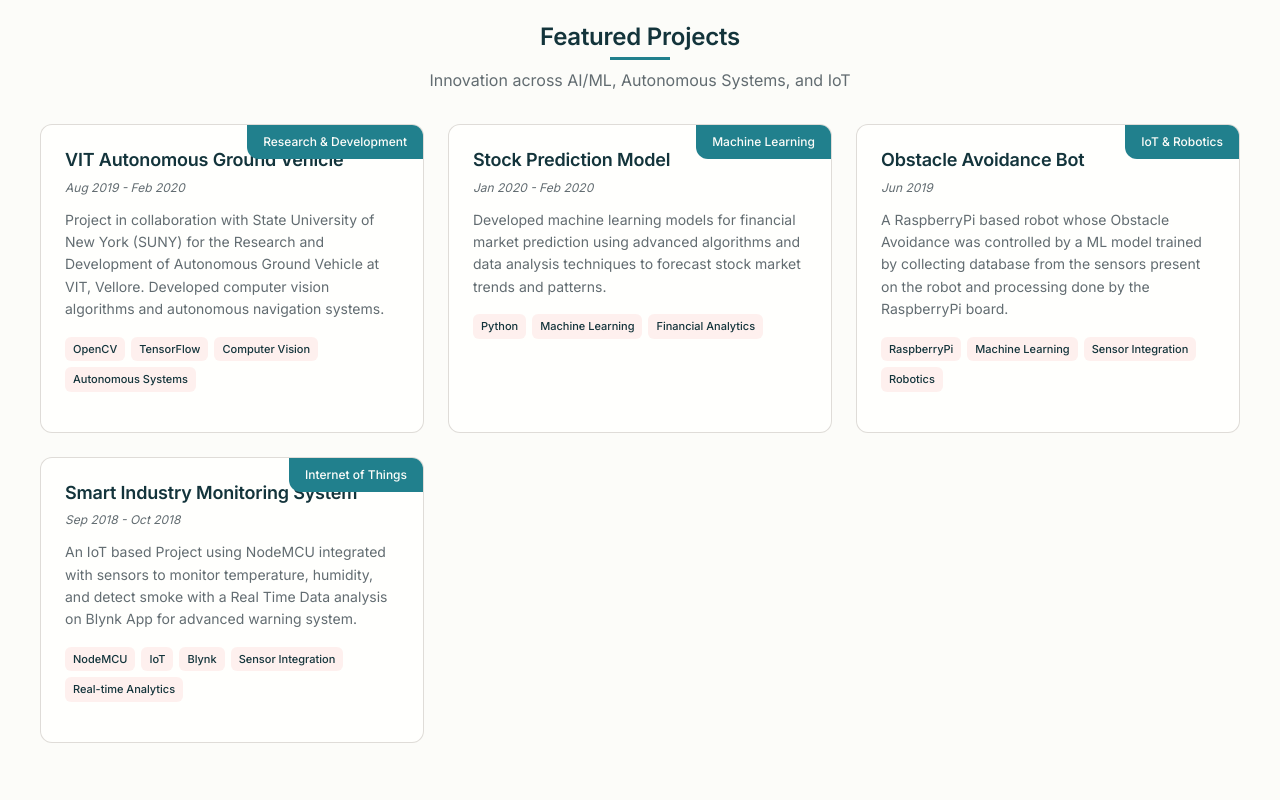
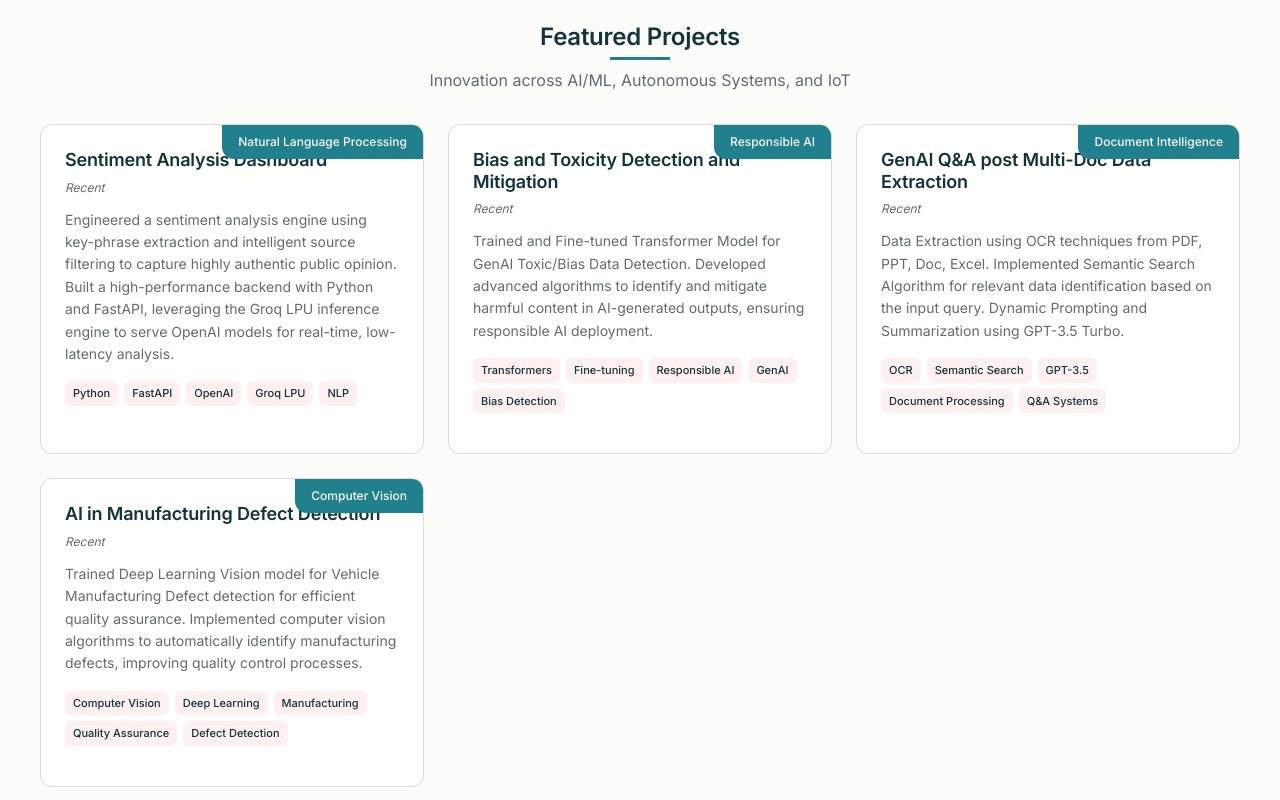
Before and after one commit to Adigo10/Adigo10.github.io, a plain HTML site: page index.html in a window 1280 px wide. Shown: the part 5120-5920 px from the top of the page. Drawn offline with Linux system fonts and the light colour scheme; a web font is replaced by a local one.

Commit message:
fix bugs

```diff
--- a/index.html
+++ b/index.html
@@ -9,69 +9,6 @@
     <link rel="preconnect" href="https://fonts.gstatic.com" crossorigin>
     <link href="https://fonts.googleapis.com/css2?family=Inter:wght@300;400;500;600;700&display=swap" rel="stylesheet">
     <link rel="stylesheet" href="style.css">
-    <link rel="stylesheet" href="https://cdnjs.cloudflare.com/ajax/libs/font-awesome/6.4.0/css/all.min.css">
-    <style>
-        /* Enhanced Social Links Styling */
-        .social-links {
-            display: flex;
-            gap: 1rem;
-            margin: 1.5rem 0;
-            flex-wrap: wrap;
-        }
-
-        .social-link {
-            display: flex;
-            align-items: center;
-            gap: 0.5rem;
-            padding: 0.75rem 1.25rem;
-            color: white;
-            text-decoration: none;
-            border-radius: 8px;
-            transition: all 0.3s ease;
-            font-weight: 500;
-            font-size: 0.95rem;
-        }
-
-        .social-link:hover {
-            transform: translateY(-2px);
-            box-shadow: 0 8px 25px rgba(0, 0, 0, 0.15);
-            text-decoration: none;
-        }
-
-        .social-link i {
-            font-size: 1.2rem;
-        }
-
-        /* LinkedIn styling */
-        .social-link.linkedin {
-            background: linear-gradient(135deg, #0077b5 0%, #0066a0 100%);
-        }
-
-        .social-link.linkedin:hover {
-            background: linear-gradient(135deg, #005885 0%, #004d70 100%);
-        }
-
-        /* GitHub styling */
-        .social-link.github {
-            background: linear-gradient(135deg, #333 0%, #24292e 100%);
-        }
-
-        .social-link.github:hover {
-            background: linear-gradient(135deg, #1a1a1a 0%, #0d1117 100%);
-        }
-
-        /* Responsive design for mobile */
-        @media (max-width: 768px) {
-            .social-links {
-                justify-content: center;
-            }
-
-            .social-link {
-                padding: 0.6rem 1rem;
-                font-size: 0.9rem;
-            }
-        }
-    </style>
 </head>
 <body>
     <!-- Navigation -->
@@ -411,72 +348,76 @@
             <div class="projects-grid">
                 <div class="project-card">
                     <div class="project-content">
-                        <h3 class="project-title">VIT Autonomous Ground Vehicle</h3>
-                        <div class="project-period">Aug 2019 - Feb 2020</div>
+                        <h3 class="project-title">Sentiment Analysis Dashboard</h3>
+                        <div class="project-period">Recent</div>
                         <p class="project-description">
-                            Project in collaboration with State University of New York (SUNY) for the Research and Development
-                            of Autonomous Ground Vehicle at VIT, Vellore. Developed computer vision algorithms and autonomous
-                            navigation systems.
+                            Engineered a sentiment analysis engine using key-phrase extraction and intelligent source filtering to capture highly
+                            authentic public opinion. Built a high-performance backend with Python and FastAPI, leveraging the Groq LPU inference
+                            engine to serve OpenAI models for real-time, low-latency analysis.
                         </p>
                         <div class="project-tags">
-                            <span class="project-tag">OpenCV</span>
-                            <span class="project-tag">TensorFlow</span>
-                            <span class="project-tag">Computer Vision</span>
-                            <span class="project-tag">Autonomous Systems</span>
+                            <span class="project-tag">Python</span>
+                            <span class="project-tag">FastAPI</span>
+                            <span class="project-tag">OpenAI</span>
+                            <span class="project-tag">Groq LPU</span>
+                            <span class="project-tag">NLP</span>
                         </div>
                     </div>
-                    <div class="project-category">Research & Development</div>
+                    <div class="project-category">Natural Language Processing</div>
                 </div>
                 <div class="project-card">
                     <div class="project-content">
-                        <h3 class="project-title">Stock Prediction Model</h3>
-                        <div class="project-period">Jan 2020 - Feb 2020</div>
+                        <h3 class="project-title">Bias and Toxicity Detection and Mitigation</h3>
+                        <div class="project-period">Recent</div>
                         <p class="project-description">
-                            Developed machine learning models for financial market prediction using advanced algorithms and
-                            data analysis techniques to forecast stock market trends and patterns.
+                            Trained and Fine-tuned Transformer Model for GenAI Toxic/Bias Data Detection. Developed advanced algorithms
+                            to identify and mitigate harmful content in AI-generated outputs, ensuring responsible AI deployment.
                         </p>
                         <div class="project-tags">
-                            <span class="project-tag">Python</span>
-                            <span class="project-tag">Machine Learning</span>
-                            <span class="project-tag">Financial Analytics</span>
+                            <span class="project-tag">Transformers</span>
+                            <span class="project-tag">Fine-tuning</span>
+                            <span class="project-tag">Responsible AI</span>
+                            <span class="project-tag">GenAI</span>
+                            <span class="project-tag">Bias Detection</span>
                         </div>
                     </div>
-                    <div class="project-category">Machine Learning</div>
+                    <div class="project-category">Responsible AI</div>
                 </div>
                 <div class="project-card">
                     <div class="project-content">
-                        <h3 class="project-title">Obstacle Avoidance Bot</h3>
-                        <div class="project-period">Jun 2019</div>
+                        <h3 class="project-title">GenAI Q&A post Multi-Doc Data Extraction</h3>
+                        <div class="project-period">Recent</div>
                         <p class="project-description">
-                            A RaspberryPi based robot whose Obstacle Avoidance was controlled by a ML model trained by collecting
-                            database from the sensors present on the robot and processing done by the RaspberryPi board.
+                            Data Extraction using OCR techniques from PDF, PPT, Doc, Excel. Implemented Semantic Search Algorithm for relevant data
+                            identification based on the input query. Dynamic Prompting and Summarization using GPT-3.5 Turbo.
                         </p>
                         <div class="project-tags">
-                            <span class="project-tag">RaspberryPi</span>
-                            <span class="project-tag">Machine Learning</span>
-                            <span class="project-tag">Sensor Integration</span>
-                            <span class="project-tag">Robotics</span>
+                            <span class="project-tag">OCR</span>
+                            <span class="project-tag">Semantic Search</span>
+                            <span class="project-tag">GPT-3.5</span>
+                            <span class="project-tag">Document Processing</span>
+                            <span class="project-tag">Q&A Systems</span>
                         </div>
                     </div>
-                    <div class="project-category">IoT & Robotics</div>
+                    <div class="project-category">Document Intelligence</div>
                 </div>
                 <div class="project-card">
                     <div class="project-content">
-                        <h3 class="project-title">Smart Industry Monitoring System</h3>
-                        <div class="project-period">Sep 2018 - Oct 2018</div>
+                        <h3 class="project-title">AI in Manufacturing Defect Detection</h3>
+                        <div class="project-period">Recent</div>
                         <p class="project-description">
-                            An IoT based Project using NodeMCU integrated with sensors to monitor temperature, humidity, and detect
-                            smoke with a Real Time Data analysis on Blynk App for advanced warning system.
+                            Trained Deep Learning Vision model for Vehicle Manufacturing Defect detection for efficient quality assurance.
+                            Implemented computer vision algorithms to automatically identify manufacturing defects, improving quality control processes.
                         </p>
                         <div class="project-tags">
-                            <span class="project-tag">NodeMCU</span>
-                            <span class="project-tag">IoT</span>
-                            <span class="project-tag">Blynk</span>
-                            <span class="project-tag">Sensor Integration</span>
-                            <span class="project-tag">Real-time Analytics</span>
+                            <span class="project-tag">Computer Vision</span>
+                            <span class="project-tag">Deep Learning</span>
+                            <span class="project-tag">Manufacturing</span>
+                            <span class="project-tag">Quality Assurance</span>
+                            <span class="project-tag">Defect Detection</span>
                         </div>
                     </div>
-                    <div class="project-category">Internet of Things</div>
+                    <div class="project-category">Computer Vision</div>
                 </div>
             </div>
         </div>
```
